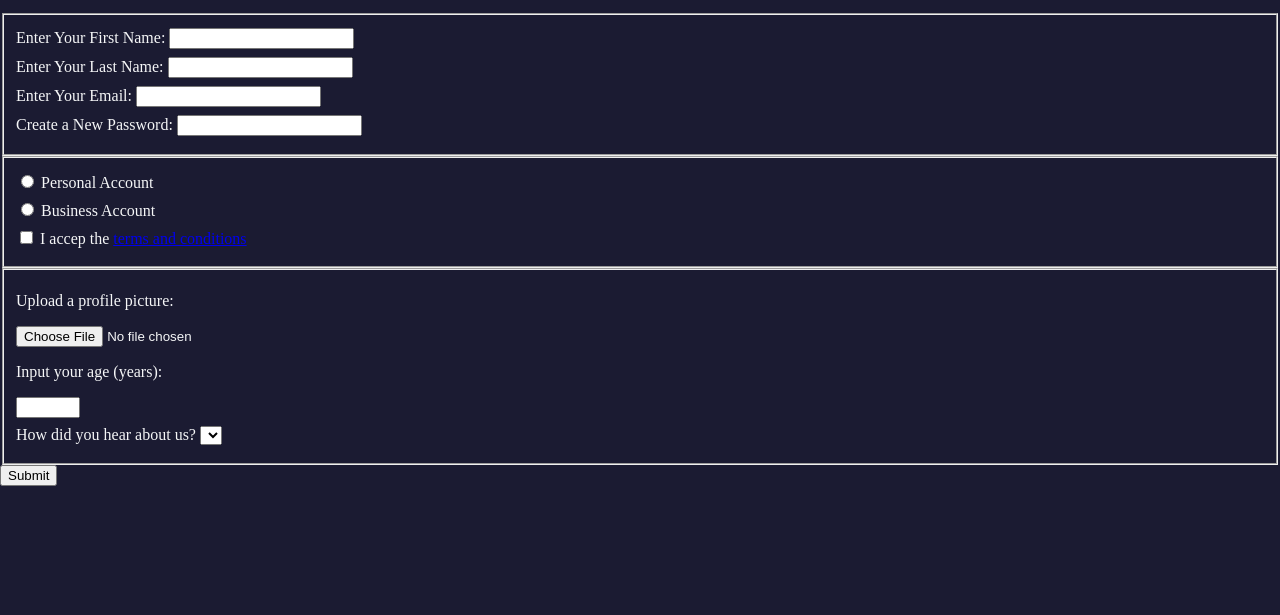
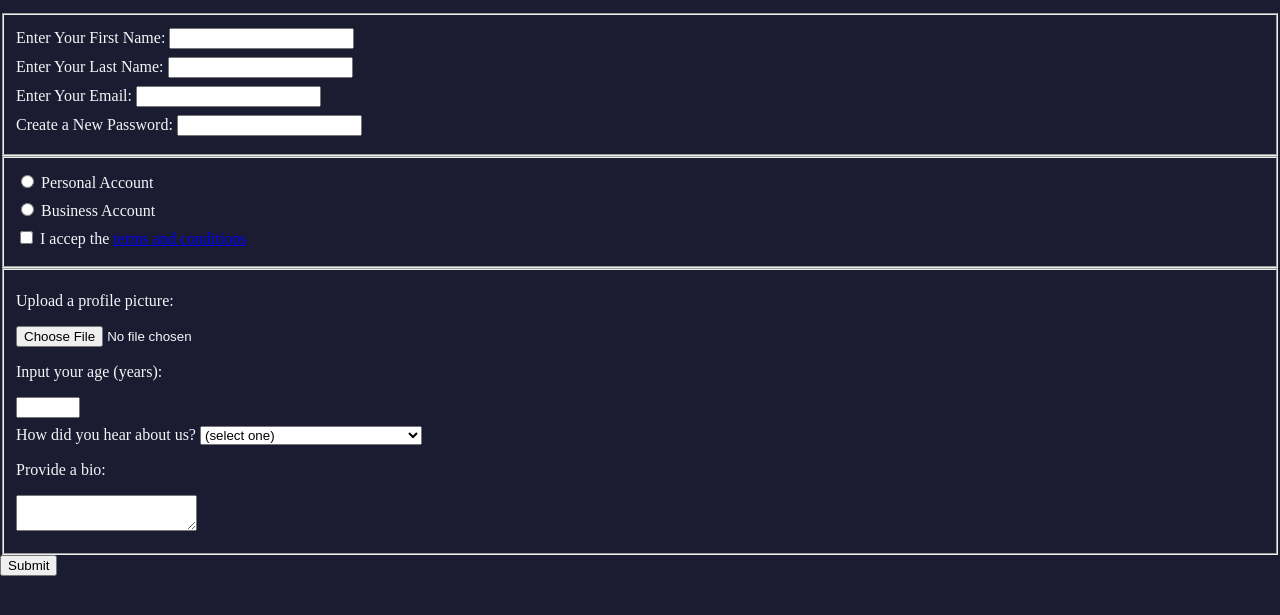
Before and after one commit to andrz-zack/Registration-form, a plain HTML site: page index.html in a window 1280 px wide. Shown: the part 101-716 px from the top of the page. Drawn offline with Linux system fonts and the light colour scheme.

Commit message:
Agregando un textarea, dentro de un label

```diff
--- a/index.html
+++ b/index.html
@@ -44,13 +44,18 @@
             <label ><p>Input your age (years):</p><input type="number" min="13" max="120"></label>
             <label> How did you hear about us?
             <select>
-                <option ></option>
-                <option ></option>
-                <option ></option>
-                <option ></option>
-                <option ></option>
+                <option value="">(select one)</option>
+                <option value="1">freeCodeCamp News
+                </option>
+                <option value="2">freeCodeCamp YouTube Channel
+                </option>
+                <option value="3">freeCodeCamp Forum
+                </option>
+                <option value="4">Other</option>
             </select>
         </label>
+            <!-- para que inserte el usuario una bio de si mismo -->
+        <label ><p>Provide a bio:</p><textarea></textarea></label>
         </fieldset>
 
         <input type="submit" value="Submit">
```
